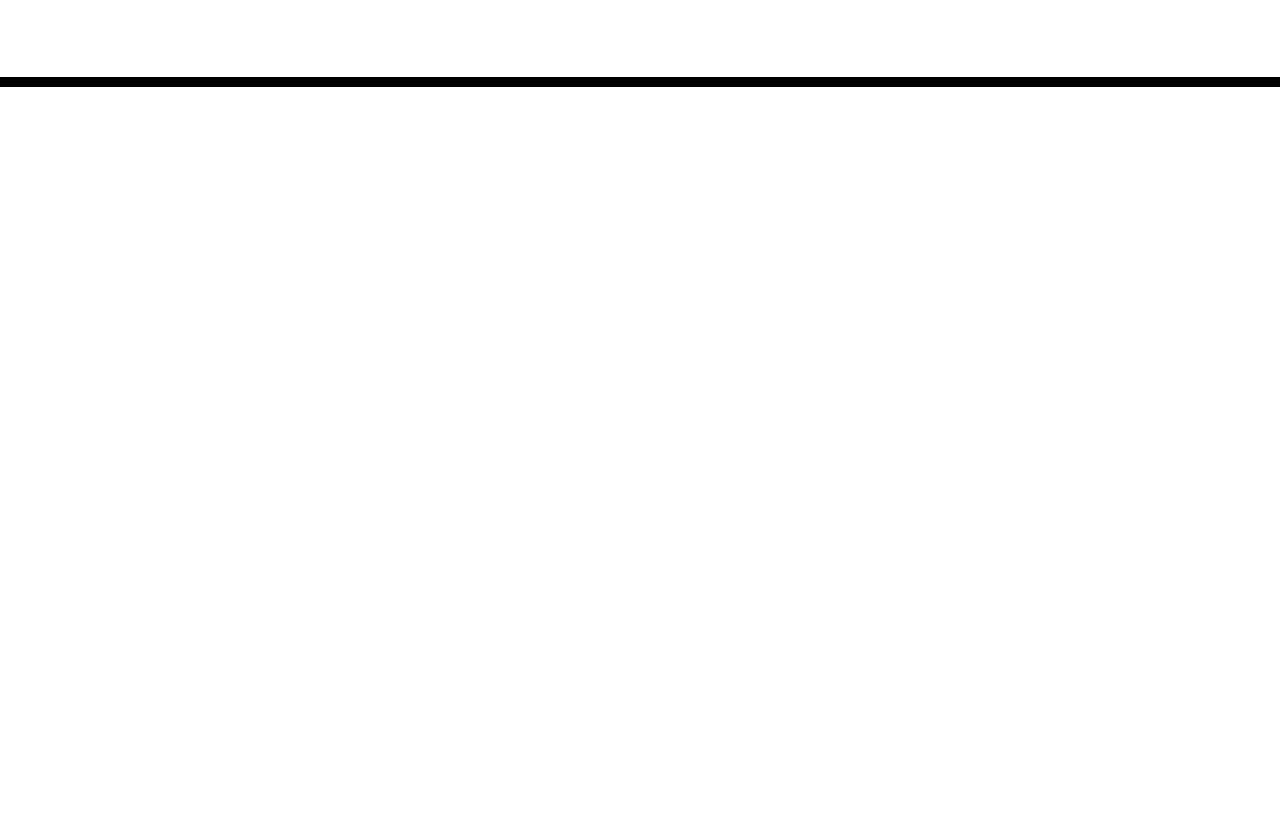
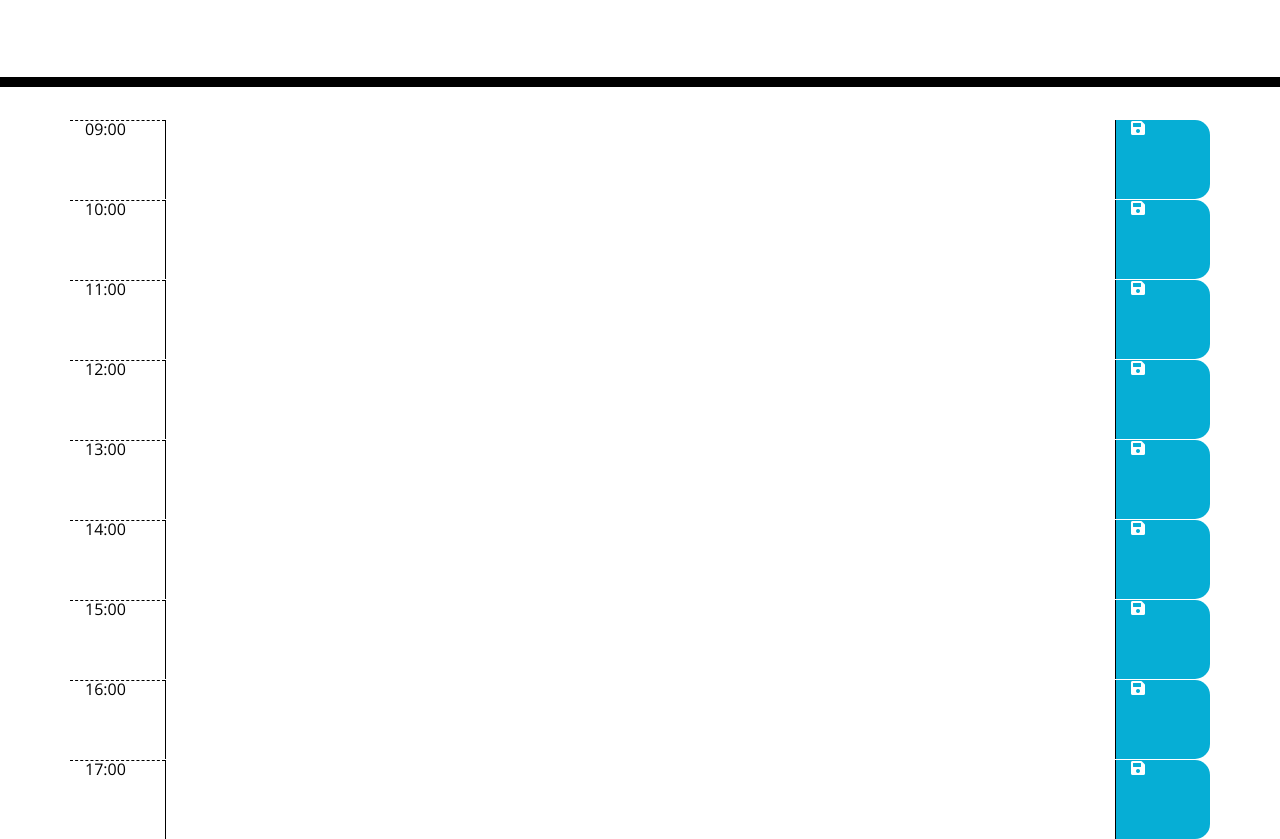
Before and after one commit to satpalmatharoo/dayplanner, a plain HTML site: page index.html in a window 1280 px wide. Shown: the part 181-1020 px from the top of the page. Before the commit the page ends 800 px from the top, so only its background shows below. Drawn offline with nearby package versions, Linux system fonts and the light colour scheme.

Commit message:
Adding timeblocks

```diff
--- a/index.html
+++ b/index.html
@@ -29,7 +29,94 @@
       <p id="currentDay" class="lead"></p>
     </header>
     <div class="container">
-      <!-- Timeblocks go here -->
+      <div class="row">
+        <div class="col-sm-1 hour">09:00</div>
+        <textarea class="col-md-10 description"></textarea>
+        <btn class="col-sm-1 saveBtn"><i class="fas fa-save"></i></button>
+      </div>
+
+      <div class="row">
+        <div class="col-sm-1 hour">10:00</div>
+        <textarea class="col-md-10 description"></textarea>
+        <btn class="col-sm-1 saveBtn"><i class="fas fa-save"></i></button>
+      </div>
+
+      <div class="row">
+        <div class="col-sm-1 hour">11:00</div>
+        <textarea class="col-md-10 description"></textarea>
+        <btn class="col-sm-1 saveBtn"><i class="fas fa-save"></i></button>
+      </div>
+
+      <div class="row">
+        <div class="col-sm-1 hour">12:00</div>
+        <textarea class="col-md-10 description"></textarea>
+        <btn class="col-sm-1 saveBtn"><i class="fas fa-save"></i></button>
+      </div>
+
+      <div class="row">
+        <div class="col-sm-1 hour">13:00</div>
+        <textarea class="col-md-10 description"></textarea>
+        <btn class="col-sm-1 saveBtn"><i class="fas fa-save"></i></button>
+      </div>
+
+      <div class="row">
+        <div class="col-sm-1 hour">14:00</div>
+        <textarea class="col-md-10 description"></textarea>
+        <btn class="col-sm-1 saveBtn"><i class="fas fa-save"></i></button>
+      </div>
+
+      <div class="row">
+        <div class="col-sm-1 hour">15:00</div>
+        <textarea class="col-md-10 description"></textarea>
+        <btn class="col-sm-1 saveBtn"><i class="fas fa-save"></i></button>
+      </div>
+
+      <div class="row">
+        <div class="col-sm-1 hour">16:00</div>
+        <textarea class="col-md-10 description"></textarea>
+        <btn class="col-sm-1 saveBtn"><i class="fas fa-save"></i></button>
+      </div>
+
+      <div class="row">
+        <div class="col-sm-1 hour">17:00</div>
+        <textarea class="col-md-10 description"></textarea>
+        <btn class="col-sm-1 saveBtn"><i class="fas fa-save"></i></button>
+      </div>
+
+
+
+    </div>
+
+
+
+
+      <!-- <div id="time9" class ="row"></div> -->
+    <!-- <textarea class= "col-6 col 2 description"> 9am</textarea>  -->
+
+
+    <!-- <div id="time10" class ="row time-block"> -->
+<!-- ?</div> -->
+<!--
+      <div id="time11" class ="row">11am</div>
+
+      <div id="time12" class ="row">12pm</div>
+
+      <div id="time1" class ="row">1pm</div>
+
+      <div id="time2" class ="row">2pm</div>
+
+      <div id="time3" class ="row">3pm</div>
+
+      <div id="time4" class ="row">4pm</div>
+
+      <div id="time5" class ="row">5pm</div> -->
+
+
+
+
+
+
+
     </div>
 
     <script src="https://cdnjs.cloudflare.com/ajax/libs/jquery/3.2.1/jquery.min.js"></script>
```
